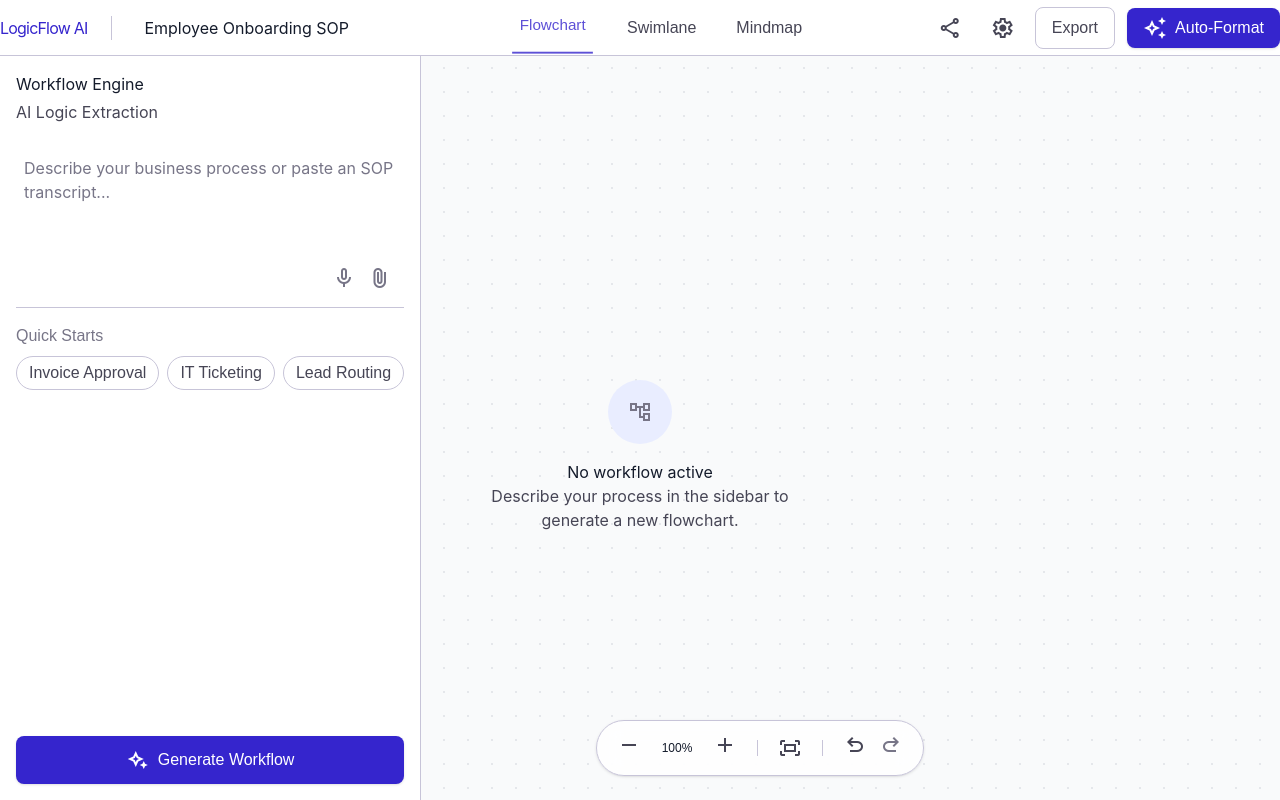
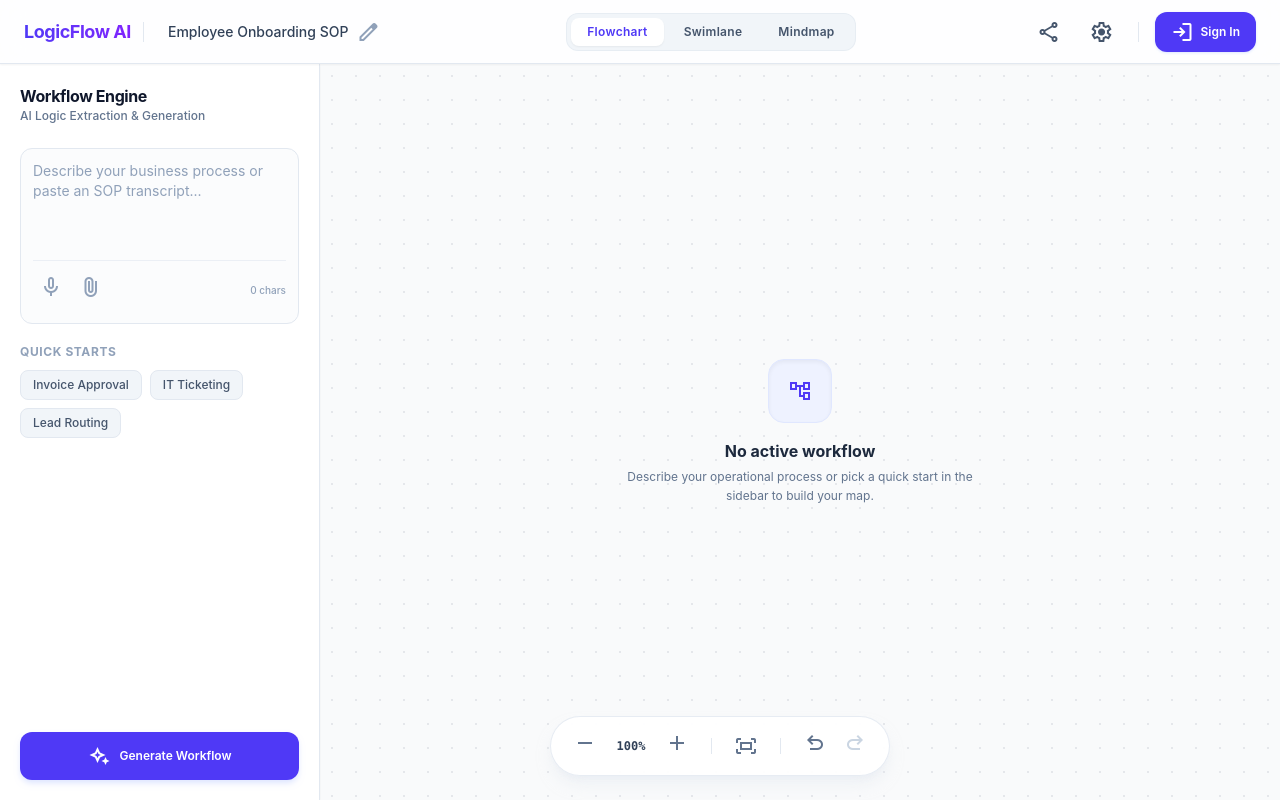
Before and after one commit to kalafrog/logicflow, a React (Vite) app in the folder frontend/: page /flowchart in a window 1280 px wide. Built offline with nearby package versions, Linux system fonts and the light colour scheme.

Commit message:
Update FlowchartTab.jsx

```diff
--- a/frontend/src/pages/FlowchartTab.jsx
+++ b/frontend/src/pages/FlowchartTab.jsx
@@ -4,6 +4,7 @@ import mermaid from 'mermaid';
 function FlowchartTab() {
   const [prompt, setPrompt] = useState('');
   const [loading, setLoading] = useState(false);
+  const [activeTab, setActiveTab] = useState('flowchart'); // 'flowchart', 'swimlane', 'mindmap'
   const [mermaidCode, setMermaidCode] = useState('');
   const [error, setError] = useState('');
   const flowchartRef = useRef(null);
@@ -66,138 +67,159 @@ function FlowchartTab() {
   };
 
   return (
-    <>
-      <header className="bg-surface-container-lowest dark:bg-surface-dim border-b border-outline-variant dark:border-outline flex justify-between items-center h-14 px-gutter w-full fixed top-0 z-50">
-        <div className="flex items-center gap-4">
-          <div className="font-display text-headline-md text-primary dark:text-inverse-primary tracking-tighter shrink-0">
+    <div className="min-h-screen bg-slate-50 flex flex-col font-sans selection:bg-indigo-500 selection:text-white">
+      {/* Top Professional Header */}
+      <header className="bg-white/80 backdrop-blur-md border-b border-slate-200 flex justify-between items-center h-16 px-6 w-full fixed top-0 z-50 shadow-xs">
+        {/* Brand & Project Title */}
+        <div className="flex items-center gap-3">
+          <div className="font-bold text-lg bg-gradient-to-r from-indigo-600 to-violet-600 bg-clip-text text-transparent tracking-tight">
             LogicFlow AI
           </div>
-          <div className="h-6 w-px bg-outline-variant mx-2"></div>
-          <div className="flex items-center gap-2 group cursor-pointer hover:bg-surface-container-low px-2 py-1 rounded transition-colors">
-            <span className="font-headline-md text-headline-md text-on-surface">Employee Onboarding SOP</span>
-            <span className="material-symbols-outlined text-[16px] text-outline opacity-0 group-hover:opacity-100 transition-opacity">edit</span>
+          <div className="h-5 w-px bg-slate-200"></div>
+          <div className="flex items-center gap-2 group cursor-pointer hover:bg-slate-100 px-3 py-1.5 rounded-lg transition-all">
+            <span className="font-medium text-sm text-slate-700">Employee Onboarding SOP</span>
+            <span className="material-symbols-outlined text-[16px] text-slate-400 group-hover:text-slate-600 transition-colors">edit</span>
           </div>
         </div>
-        <nav className="hidden md:flex items-center gap-6 h-full">
-          <button className="h-full text-primary dark:text-primary-fixed border-b-2 border-primary dark:border-primary-fixed pb-1 font-label-caps text-label-caps px-2 opacity-80 scale-95 transition-all">
+
+        {/* Centered Navigation Tabs */}
+        <nav className="hidden md:flex items-center gap-1 bg-slate-100 p-1 rounded-xl border border-slate-200/60">
+          <button
+            onClick={() => setActiveTab('flowchart')}
+            className={`px-4 py-1.5 rounded-lg text-xs font-semibold tracking-wide transition-all ${activeTab === 'flowchart' ? 'bg-white text-indigo-600 shadow-xs' : 'text-slate-600 hover:text-slate-900'}`}
+          >
             Flowchart
           </button>
-          <button className="h-full text-on-surface-variant dark:text-surface-variant hover:text-primary dark:hover:text-primary-fixed transition-colors font-label-caps text-label-caps px-2">
+          <button
+            onClick={() => setActiveTab('swimlane')}
+            className={`px-4 py-1.5 rounded-lg text-xs font-semibold tracking-wide transition-all ${activeTab === 'swimlane' ? 'bg-white text-indigo-600 shadow-xs' : 'text-slate-600 hover:text-slate-900'}`}
+          >
             Swimlane
           </button>
-          <button className="h-full text-on-surface-variant dark:text-surface-variant hover:text-primary dark:hover:text-primary-fixed transition-colors font-label-caps text-label-caps px-2">
+          <button
+            onClick={() => setActiveTab('mindmap')}
+            className={`px-4 py-1.5 rounded-lg text-xs font-semibold tracking-wide transition-all ${activeTab === 'mindmap' ? 'bg-white text-indigo-600 shadow-xs' : 'text-slate-600 hover:text-slate-900'}`}
+          >
             Mindmap
           </button>
         </nav>
+
+        {/* Right Actions & Sign In Button */}
         <div className="flex items-center gap-3">
-          <button className="text-on-surface-variant hover:bg-surface-variant p-2 rounded-full transition-colors flex items-center justify-center">
+          <button className="text-slate-600 hover:bg-slate-100 p-2 rounded-xl transition-colors flex items-center justify-center">
             <span className="material-symbols-outlined text-[20px]">share</span>
           </button>
-          <button className="text-on-surface-variant hover:bg-surface-variant p-2 rounded-full transition-colors flex items-center justify-center">
+          <button className="text-slate-600 hover:bg-slate-100 p-2 rounded-xl transition-colors flex items-center justify-center">
             <span className="material-symbols-outlined text-[20px]">settings</span>
           </button>
-          <button className="font-label-caps text-label-caps text-on-surface-variant hover:bg-surface-variant px-4 py-2 rounded-lg transition-colors border border-outline-variant">
-            Export
-          </button>
-          <button className="font-label-caps text-label-caps bg-primary text-on-primary hover:bg-primary-container px-4 py-2 rounded-lg transition-colors shadow-sm flex items-center gap-2">
-            <span className="material-symbols-outlined text-[18px]">auto_awesome</span>
-            Auto-Format
+          <div className="h-5 w-px bg-slate-200 mx-1"></div>
+          <button className="text-xs font-semibold bg-indigo-600 hover:bg-indigo-700 text-white px-4 py-2 rounded-xl transition-all shadow-sm shadow-indigo-100 flex items-center gap-1.5">
+            <span className="material-symbols-outlined text-[16px]">login</span>
+            Sign In
           </button>
         </div>
       </header>
 
-      <div className="flex flex-1 pt-14 h-screen">
-        <aside className="bg-surface-container-lowest dark:bg-surface-dim border-r border-outline-variant dark:border-outline fixed left-0 top-14 h-[calc(100vh-3.5rem)] w-sidebar-width flex flex-col p-4 z-40">
+      {/* Main Workspace Layout */}
+      <div className="flex flex-1 pt-16 h-screen overflow-hidden">
+        {/* Left Sidebar Panel */}
+        <aside className="bg-white border-r border-slate-200 fixed left-0 top-16 h-[calc(100vh-4rem)] w-80 flex flex-col p-5 z-40 shadow-xs">
           <div className="mb-6">
-            <h2 className="font-headline-md text-headline-md text-on-surface mb-1">Workflow Engine</h2>
-            <p className="font-body-md text-body-md text-on-surface-variant">AI Logic Extraction</p>
+            <h2 className="font-bold text-base text-slate-900 tracking-tight">Workflow Engine</h2>
+            <p className="text-xs text-slate-500 font-medium">AI Logic Extraction & Generation</p>
           </div>
-          <div className="mb-6 flex-1 flex flex-col gap-4">
-            <div className="relative group h-40">
+
+          <div className="mb-6 flex-1 flex flex-col gap-5">
+            <div className="relative group border border-slate-200 rounded-xl p-3 focus-within:border-indigo-500 focus-within:ring-2 focus-within:ring-indigo-500/10 transition-all bg-slate-50/50 h-44 flex flex-col">
               <textarea
                 value={prompt}
                 onChange={(e) => setPrompt(e.target.value)}
-                className="w-full h-full resize-none border-b border-outline-variant focus:border-primary focus:border-b-2 bg-transparent p-2 font-body-md text-body-md text-on-surface placeholder:text-outline transition-all outline-none"
+                className="w-full flex-1 resize-none bg-transparent text-sm text-slate-800 placeholder:text-slate-400 outline-none"
                 placeholder="Describe your business process or paste an SOP transcript..."
               ></textarea>
-              <div className="absolute bottom-2 right-2 flex gap-1">
-                <button className="p-1 rounded text-outline hover:text-primary hover:bg-surface-container-low transition-colors">
-                  <span className="material-symbols-outlined text-[16px]">mic</span>
-                </button>
-                <button className="p-1 rounded text-outline hover:text-primary hover:bg-surface-container-low transition-colors">
-                  <span className="material-symbols-outlined text-[16px]">attach_file</span>
-                </button>
+              <div className="flex justify-between items-center pt-2 border-t border-slate-200/60 mt-2">
+                <div className="flex gap-1">
+                  <button className="p-1.5 rounded-lg text-slate-400 hover:text-indigo-600 hover:bg-slate-200/50 transition-colors" title="Voice Input">
+                    <span className="material-symbols-outlined text-[16px]">mic</span>
+                  </button>
+                  <button className="p-1.5 rounded-lg text-slate-400 hover:text-indigo-600 hover:bg-slate-200/50 transition-colors" title="Attach Transcript">
+                    <span className="material-symbols-outlined text-[16px]">attach_file</span>
+                  </button>
+                </div>
+                <span className="text-[10px] text-slate-400 font-medium">{prompt.length} chars</span>
               </div>
             </div>
+
             <div>
-              <h3 className="font-label-caps text-label-caps text-outline mb-2">Quick Starts</h3>
+              <h3 className="text-xs font-bold uppercase tracking-wider text-slate-400 mb-2.5">Quick Starts</h3>
               <div className="flex flex-wrap gap-2">
-                <span onClick={() => handleQuickStart("Invoice Approval Process")} className="px-3 py-1 rounded-full border border-outline-variant font-mono-sm text-mono-sm text-on-surface-variant cursor-pointer hover:bg-surface-variant transition-colors">Invoice Approval</span>
-                <span onClick={() => handleQuickStart("IT Ticketing Workflow")} className="px-3 py-1 rounded-full border border-outline-variant font-mono-sm text-mono-sm text-on-surface-variant cursor-pointer hover:bg-surface-variant transition-colors">IT Ticketing</span>
-                <span onClick={() => handleQuickStart("Lead Routing Pipeline")} className="px-3 py-1 rounded-full border border-outline-variant font-mono-sm text-mono-sm text-on-surface-variant cursor-pointer hover:bg-surface-variant transition-colors">Lead Routing</span>
+                <button onClick={() => handleQuickStart("Invoice Approval Process")} className="text-xs bg-slate-100 hover:bg-indigo-50 hover:text-indigo-600 text-slate-600 px-3 py-1.5 rounded-lg border border-slate-200 transition-colors font-medium">Invoice Approval</button>
+                <button onClick={() => handleQuickStart("IT Ticketing Workflow")} className="text-xs bg-slate-100 hover:bg-indigo-50 hover:text-indigo-600 text-slate-600 px-3 py-1.5 rounded-lg border border-slate-200 transition-colors font-medium">IT Ticketing</button>
+                <button onClick={() => handleQuickStart("Lead Routing Pipeline")} className="text-xs bg-slate-100 hover:bg-indigo-50 hover:text-indigo-600 text-slate-600 px-3 py-1.5 rounded-lg border border-slate-200 transition-colors font-medium">Lead Routing</button>
               </div>
             </div>
           </div>
 
-          {error && <p className="text-red-500 text-xs mb-2">{error}</p>}
+          {error && <p className="text-rose-600 text-xs font-medium mb-3 bg-rose-50 p-2.5 rounded-lg border border-rose-200">{error}</p>}
 
           <button
             onClick={handleGenerate}
             disabled={loading}
-            className="w-full bg-primary text-on-primary hover:bg-primary-container font-label-caps text-label-caps py-3 rounded-lg shadow-sm transition-all flex justify-center items-center gap-2 mt-auto disabled:opacity-50"
+            className="w-full bg-indigo-600 hover:bg-indigo-700 active:scale-[0.98] text-white text-xs font-semibold py-3 rounded-xl shadow-md shadow-indigo-100 transition-all flex justify-center items-center gap-2 mt-auto disabled:opacity-50"
           >
             <span className="material-symbols-outlined text-[18px]">magic_button</span>
-            {loading ? "Generating..." : "Generate Workflow"}
+            {loading ? "Synthesizing Logic..." : "Generate Workflow"}
           </button>
         </aside>
 
-        <main className="flex-1 ml-sidebar-width relative dot-grid overflow-auto bg-[#F9FAFB]">
-          <div className="relative w-full h-full flex flex-col items-center justify-center min-h-[800px] min-w-[800px] p-20">
-            {/* Conditional Rendering for Flowchart or Empty State */}
+        {/* Main Canvas Area */}
+        <main className="flex-1 ml-80 relative dot-grid overflow-auto bg-[#F8FAFC] flex flex-col items-center justify-center">
+          <div className="relative w-full h-full flex flex-col items-center justify-center p-16">
             {mermaidCode ? (
-              <div className="bg-white p-6 rounded-xl shadow-md border border-outline-variant w-full max-w-4xl overflow-auto flex justify-center">
+              <div className="bg-white p-8 rounded-2xl shadow-xl shadow-slate-200/50 border border-slate-200 w-full max-w-5xl overflow-auto flex justify-center my-auto">
                 <div ref={flowchartRef} className="w-full flex justify-center"></div>
               </div>
             ) : (
-              <div className="flex flex-col items-center gap-4 text-center">
-                <div className="w-16 h-16 rounded-full bg-surface-container flex items-center justify-center text-outline">
+              <div className="flex flex-col items-center gap-4 text-center max-w-sm">
+                <div className="w-16 h-16 rounded-2xl bg-indigo-50 border border-indigo-100 flex items-center justify-center text-indigo-600 shadow-inner">
                   <span className="material-symbols-outlined text-[32px]">account_tree</span>
                 </div>
                 <div>
-                  <h3 className="font-headline-md text-on-surface">No workflow active</h3>
-                  <p className="font-body-md text-on-surface-variant max-w-xs">Describe your process in the sidebar to generate a new flowchart.</p>
+                  <h3 className="font-bold text-slate-800 text-base mb-1">No active workflow</h3>
+                  <p className="text-xs text-slate-500 leading-relaxed">Describe your operational process or pick a quick start in the sidebar to build your map.</p>
                 </div>
               </div>
             )}
           </div>
 
-          <div className="fixed bottom-6 left-1/2 translate-x-[calc(-50%+120px)] bg-white/80 backdrop-blur-md border border-outline-variant rounded-full shadow-sm px-4 py-2 flex items-center gap-4 z-50">
+          {/* Floating Canvas Toolbar */}
+          <div className="fixed bottom-6 left-1/2 translate-x-[calc(-50%+80px)] bg-white/90 backdrop-blur-md border border-slate-200/80 rounded-full shadow-lg shadow-slate-200/50 px-4 py-2 flex items-center gap-4 z-30">
             <div className="flex items-center gap-2">
-              <button className="p-1 text-on-surface-variant hover:text-primary transition-colors">
-                <span className="material-symbols-outlined text-[18px]">remove</span>
+              <button className="p-1.5 text-slate-500 hover:text-indigo-600 transition-colors rounded-lg hover:bg-slate-100">
+                <span className="material-symbols-outlined text-[16px]">remove</span>
               </button>
-              <span className="font-mono-sm text-[12px] text-on-surface w-12 text-center">100%</span>
-              <button className="p-1 text-on-surface-variant hover:text-primary transition-colors">
-                <span className="material-symbols-outlined text-[18px]">add</span>
+              <span className="text-xs font-mono font-semibold text-slate-700 w-10 text-center">100%</span>
+              <button className="p-1.5 text-slate-500 hover:text-indigo-600 transition-colors rounded-lg hover:bg-slate-100">
+                <span className="material-symbols-outlined text-[16px]">add</span>
               </button>
             </div>
-            <div className="w-px h-4 bg-outline-variant"></div>
-            <button className="p-1 text-on-surface-variant hover:text-primary transition-colors flex items-center gap-1" title="Fit to Screen">
-              <span className="material-symbols-outlined text-[18px]">fit_screen</span>
+            <div className="w-px h-4 bg-slate-200"></div>
+            <button className="p-1.5 text-slate-500 hover:text-indigo-600 transition-colors rounded-lg hover:bg-slate-100 flex items-center" title="Fit to Screen">
+              <span className="material-symbols-outlined text-[16px]">fit_screen</span>
             </button>
-            <div className="w-px h-4 bg-outline-variant"></div>
+            <div className="w-px h-4 bg-slate-200"></div>
             <div className="flex items-center gap-1">
-              <button className="p-1 text-on-surface-variant hover:text-primary transition-colors">
-                <span className="material-symbols-outlined text-[18px]">undo</span>
+              <button className="p-1.5 text-slate-500 hover:text-indigo-600 transition-colors rounded-lg hover:bg-slate-100" title="Undo">
+                <span className="material-symbols-outlined text-[16px]">undo</span>
               </button>
-              <button className="p-1 text-outline cursor-not-allowed">
-                <span className="material-symbols-outlined text-[18px]">redo</span>
+              <button className="p-1.5 text-slate-300 cursor-not-allowed rounded-lg" title="Redo">
+                <span className="material-symbols-outlined text-[16px]">redo</span>
               </button>
             </div>
           </div>
         </main>
       </div>
-    </>
+    </div>
   );
 }
 
```
